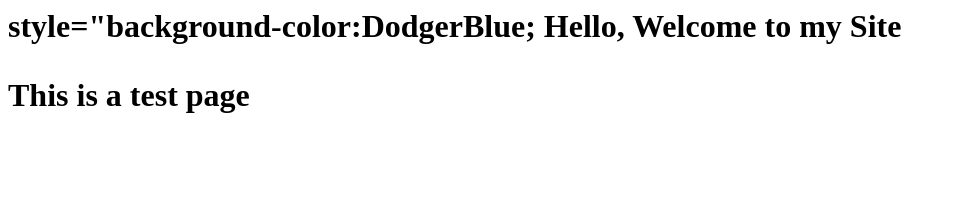
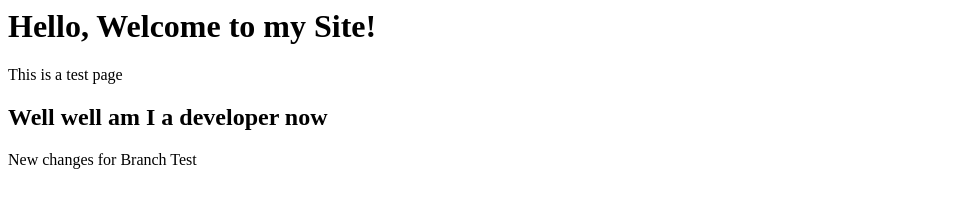
Before and after one commit to nadeeramajid/demo_git, a plain HTML site: page index.html in a window 1280 px wide. Shown: the whole page, without its empty margins (0-956 px from the left). Drawn offline with Linux system fonts and the light colour scheme.

Commit message:
Added some new feature for branch demo

```diff
--- a/index.html
+++ b/index.html
@@ -1,7 +1,9 @@
 <html>
     <body>
-        <h1>style="background-color:DodgerBlue; Hello, Welcome to my Site
+        <h1> Hello, Welcome to my Site! </h1>
             <p>This is a test page</p>
-        </h1>
+            <h2>Well well am I a developer now </h2>
+
+            <p>New changes for Branch Test</p>
     </body>
 </html>
```
Also changed, not shown: 1 other file.
